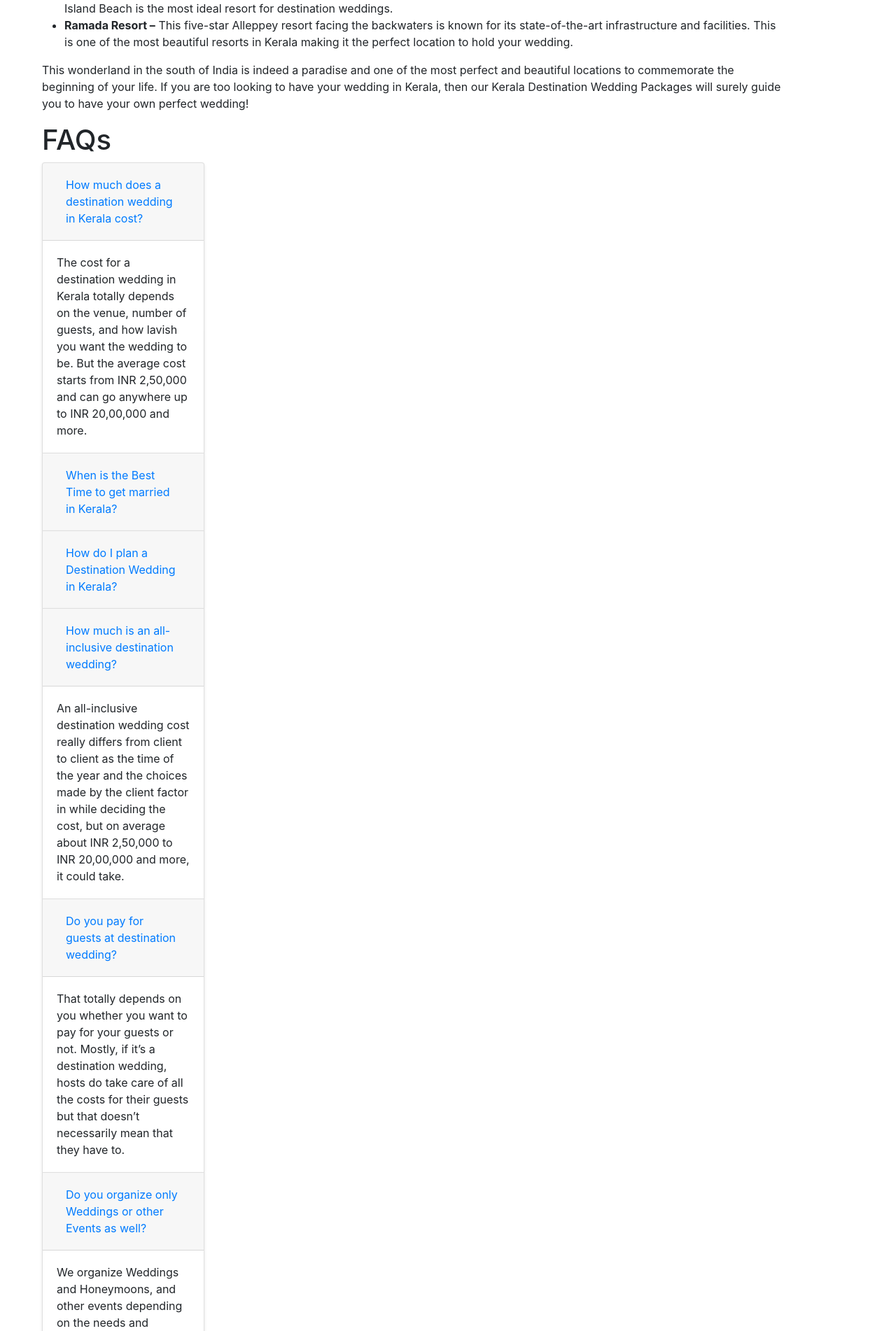
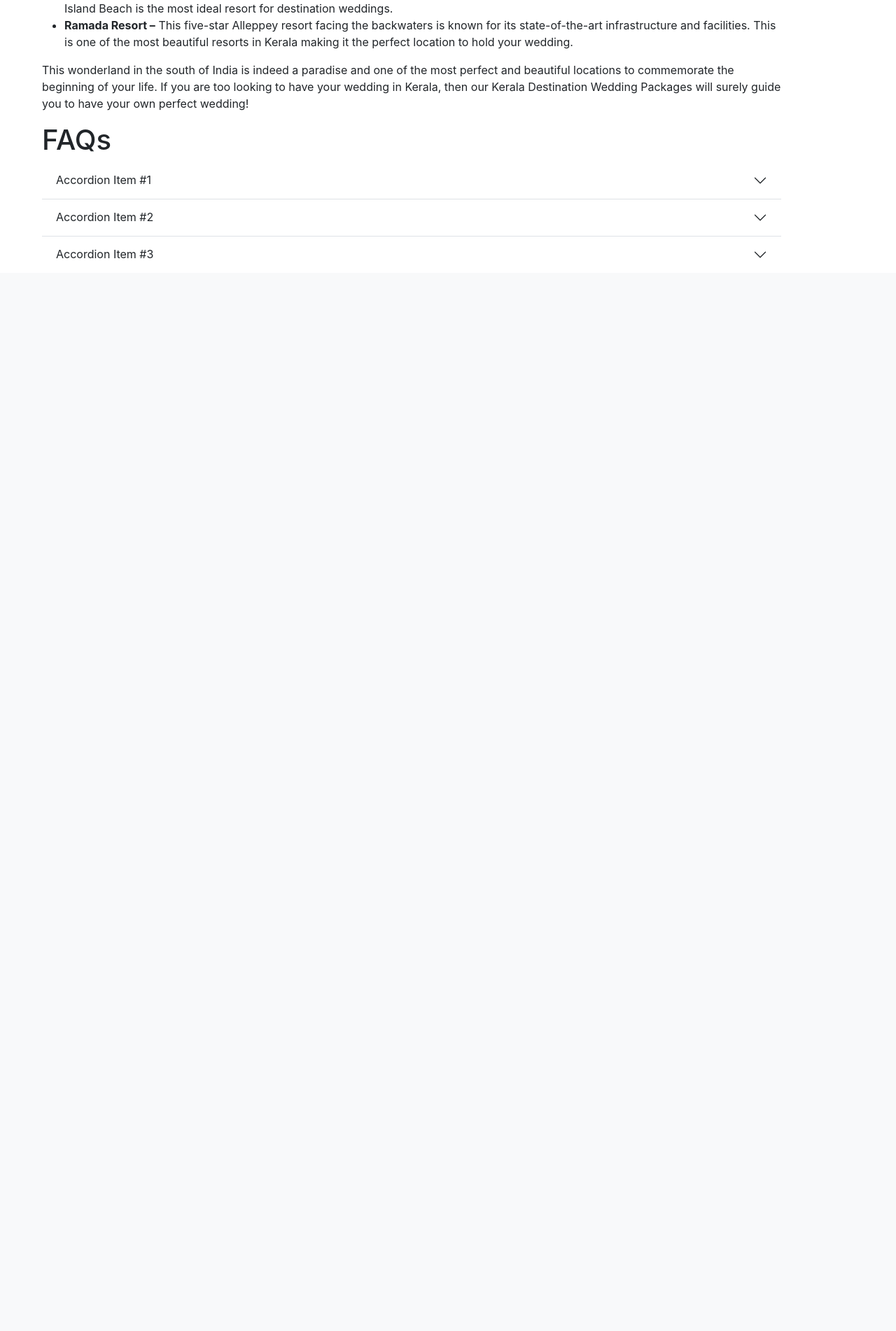
Before and after one commit to josevinoth/bvm_tours_travel_v1.0, a Django app: template tt_project/tt_app/templates/tt_html/wedding_kerala.html in a window 1280 px wide; the page is wider, and only the part inside the window is pictured. Shown: the part 1814-3716 px from the top of that part at 70% size. After the commit the page ends 2183 px from the top of that part, so only its background shows below. Run offline with Django 3.2, Linux system fonts and the light colour scheme; the template is opened without the code that fills it, so the values that code supplies are empty; some libraries are stand-ins or nearby versions.

Commit message:
commit-Jose (20-Aug-24) CSS and other files updated

```diff
--- a/tt_project/tt_app/static/all.css
+++ b/tt_project/tt_app/static/all.css
@@ -7,7 +7,6 @@ body {
     margin: 0;
     padding: 0;
 }
-
 
 .card_animation {
     width: 100%;
--- a/tt_project/tt_app/templates/tt_html/base.html
+++ b/tt_project/tt_app/templates/tt_html/base.html
@@ -7,7 +7,8 @@
     <link href="https://cdnjs.cloudflare.com/ajax/libs/font-awesome/5.15.4/css/all.min.css" rel="stylesheet">
     <!-- Bootstrap CSS -->
     <!--    <link rel="stylesheet" href="https://cdn.jsdelivr.net/npm/bootstrap@4.6.0/dist/css/bootstrap.min.css" integrity="sha384-B0vP5xmATw1+K9KRQjQERJvTumQW0nPEzvF6L/Z6nronJ3oUOFUFpCjEUQouq2+l" crossorigin="anonymous">-->
-    <link href="https://cdn.jsdelivr.net/npm/bootstrap@5.0.2/dist/css/bootstrap.min.css" rel="stylesheet" integrity="sha384-EVSTQN3/azprG1Anm3QDgpJLIm9Nao0Yz1ztcQTwFspd3yD65VohhpuuCOmLASjC" crossorigin="anonymous">
+    <!--    <link href="https://cdn.jsdelivr.net/npm/bootstrap@5.0.2/dist/css/bootstrap.min.css" rel="stylesheet" integrity="sha384-EVSTQN3/azprG1Anm3QDgpJLIm9Nao0Yz1ztcQTwFspd3yD65VohhpuuCOmLASjC" crossorigin="anonymous">-->
+    <link href="https://cdn.jsdelivr.net/npm/bootstrap@5.3.3/dist/css/bootstrap.min.css" rel="stylesheet" integrity="sha384-QWTKZyjpPEjISv5WaRU9OFeRpok6YctnYmDr5pNlyT2bRjXh0JMhjY6hW+ALEwIH" crossorigin="anonymous">
     <!-- jquery cdn -->
     <!--Datatable CSS-->
     <!--    <link rel="stylesheet" href="https://cdn.datatables.net/1.12.1/css/jquery.dataTables.min.css">-->
@@ -54,7 +55,7 @@
                     <li class="nav-item ">
                         <a class="nav-link" href="{% url 'home_page' %}"><i class="fas fa-home"></i> Home</a>
                     </li>
-                     <li class="nav-item dropdown">
+                    <li class="nav-item dropdown">
                         <a class="nav-link dropdown-toggle" href="#" id="navbarDropdown_company" role="button" data-toggle="dropdown" aria-haspopup="true" aria-expanded="false">
                             Company
                         </a>
@@ -123,13 +124,14 @@
 </div>
 
 
-    {% block content %}
+{% block content %}
 
-    {% endblock content %}
+{% endblock content %}
 </div>
 <!-- Option 1: Bootstrap Bundle with Popper -->
+<script src="https://cdn.jsdelivr.net/npm/bootstrap@5.3.3/dist/js/bootstrap.bundle.min.js" integrity="sha384-YvpcrYf0tY3lHB60NNkmXc5s9fDVZLESaAA55NDzOxhy9GkcIdslK1eN7N6jIeHz" crossorigin="anonymous"></script>
 <script src="https://code.jquery.com/jquery-3.5.1.slim.min.js" integrity="sha384-DfXdz2htPH0lsSSs5nCTpuj/zy4C+OGpamoFVy38MVBnE+IbbVYUew+OrCXaRkfj" crossorigin="anonymous"></script>
-<script src="https://cdn.jsdelivr.net/npm/bootstrap@4.6.0/dist/js/bootstrap.bundle.min.js" integrity="sha384-Piv4xVNRyMGpqkS2by6br4gNJ7DXjqk09RmUpJ8jgGtD7zP9yug3goQfGII0yAns" crossorigin="anonymous"></script>
+<!--<script src="https://cdn.jsdelivr.net/npm/bootstrap@4.6.0/dist/js/bootstrap.bundle.min.js" integrity="sha384-Piv4xVNRyMGpqkS2by6br4gNJ7DXjqk09RmUpJ8jgGtD7zP9yug3goQfGII0yAns" crossorigin="anonymous"></script>-->
 <script src="https://code.jquery.com/jquery-3.5.1.js"></script>
 <script src="https://cdn.datatables.net/1.11.3/js/jquery.dataTables.min.js"></script>
 <script src="https://cdn.datatables.net/1.11.3/js/dataTables.bootstrap4.min.js"></script>
--- a/tt_project/tt_app/templates/tt_html/wedding_goa.html
+++ b/tt_project/tt_app/templates/tt_html/wedding_goa.html
@@ -22,7 +22,6 @@
             border-radius: 4px;
         }
 
-
         .sidebar a.active {
             background-color: #FFD700;
             color: #fff;
@@ -42,7 +41,6 @@
                     <a href="{% url 'wedding_jaisalmer' %}">Jaisalmer</a>
                     <a href="#">Jodhpur</a>
                     <a href="{% url 'wedding_kerala' %}">Kerala</a>
-
                 </div>
                 <h1>Begin Your Lifelong Journey with Our Agra Destination Wedding Packages</h1>
                 <p>Home to ‘A Symbol of Love- Taj Mahal, Agra is considered to be one of the most romantic cities in the country, and rightly so. A place which in all its essence is what it is because of the passionate love of a King towards his deceased wife has now been a source of inspiration for lovers all around the globe. It only makes sense that the city enjoys couples wanting to get married in the place where true love was once witnessed. With we thoughtfully designed<b>Agra Destination Wedding </b>Packages, you can leave it all on us to make your wedding the most special.</p>
--- a/tt_project/tt_app/templates/tt_html/wedding_kerala.html
+++ b/tt_project/tt_app/templates/tt_html/wedding_kerala.html
@@ -41,7 +41,6 @@
                     <a href="{% url 'wedding_jaisalmer' %}">Jaisalmer</a>
                     <a href="#">Jodhpur</a>
                     <a href="{% url 'wedding_kerala' %}">Kerala</a>
-
                 </div>
                 <h1>Kerala Destination Wedding Packages: A Perfect Beginning</h1>
                 <p>A wedding is the most blissful affair of one’s life that everyone wishes to treasure. So, it’s only right that the most important event of your life deserves only the best, and nothing is better than being surrounded by people who love you and care about you, and are genuinely happy for you. So, why not whisk yourself away to this alternate reality with our Kerala Destination Wedding Packages that are surely going to hit all the right spots in your list.</p>
@@ -75,89 +74,37 @@
                     <li><b>Ramada Resort –</b> This five-star Alleppey resort facing the backwaters is known for its state-of-the-art infrastructure and facilities. This is one of the most beautiful resorts in Kerala making it the perfect location to hold your wedding.</li>
                 </ul>
                 <p>This wonderland in the south of India is indeed a paradise and one of the most perfect and beautiful locations to commemorate the beginning of your life. If you are too looking to have your wedding in Kerala, then our Kerala Destination Wedding Packages will surely guide you to have your own perfect wedding!</p>
+
                 <h1>FAQs</h1>
-                   <div class="accordion" id="accordionExample">
-               <div class="card">
-                  <div class="card-header" id="headingOne">
-                    <h2 class="mb-0">
-                     <button class="btn btn-link btn-block text-left" type="button" data-toggle="collapse" data-target="#collapseOne" aria-expanded="true" aria-controls="collapseOne">
-                      How much does a destination wedding in Kerala cost?
+                <div class="accordion accordion-flush" id="accordionFlushExample">
+                    <div class="accordion-item">
+                        <h2 class="accordion-header">
+                            <button class="accordion-button collapsed" type="button" data-bs-toggle="collapse" data-bs-target="#flush-collapseOne" aria-expanded="false" aria-controls="flush-collapseOne">
+                                Accordion Item #1
                             </button>
                         </h2>
-                     </div>
-                      <div id="collapseOne" class="collapse show" aria-labelledby="headingOne" data-parent="#accordionExample">
-                          <div class="card-body">
-                              The cost for a destination wedding in Kerala totally depends on the venue, number of guests, and how lavish you want the wedding to be. But the average cost starts from INR 2,50,000 and can go anywhere up to INR 20,00,000 and more.
+                        <div id="flush-collapseOne" class="accordion-collapse collapse" data-bs-parent="#accordionFlushExample">
+                            <div class="accordion-body">Placeholder content for this accordion, which is intended to demonstrate the <code>.accordion-flush</code> class. This is the first item's accordion body.</div>
                         </div>
                     </div>
-                         </div>
-                         <div class="card">
-                            <div class="card-header" id="headingTwo">
-                               <h2 class="mb-0">
-                                <button class="btn btn-link btn-block text-left collapsed" type="button" data-toggle="collapse" data-target="#collapseTwo" aria-expanded="false" aria-controls="collapseTwo">
-                                When is the Best Time to get married in Kerala?
+                    <div class="accordion-item">
+                        <h2 class="accordion-header">
+                            <button class="accordion-button collapsed" type="button" data-bs-toggle="collapse" data-bs-target="#flush-collapseTwo" aria-expanded="false" aria-controls="flush-collapseTwo">
+                                Accordion Item #2
                             </button>
                         </h2>
-                         </div>
-                         <div id="collapseTwo" class="collapse" aria-labelledby="headingTwo" data-parent="#accordionExample">
-                          <div class="card-body">
-                              Kerala is one such beautiful state that enjoys pleasant weather throughout the year making it the perfect destination for weddings. But, the most ideal time to get married in Kerala is between the months of October and March when the weather is pleasant enough for both outdoor and indoor weddings.
+                        <div id="flush-collapseTwo" class="accordion-collapse collapse" data-bs-parent="#accordionFlushExample">
+                            <div class="accordion-body">Placeholder content for this accordion, which is intended to demonstrate the <code>.accordion-flush</code> class. This is the second item's accordion body. Let's imagine this being filled with some actual content.</div>
                         </div>
                     </div>
-                         </div>
-                      <div class="card"><div class="card-header" id="headingThree">
-                       <h2 class="mb-0">
-                           <button class="btn btn-link btn-block text-left collapsed" type="button" data-toggle="collapse" data-target="#collapseThree" aria-expanded="false" aria-controls="collapseThree">
-                           How do I plan a Destination Wedding in Kerala?
+                    <div class="accordion-item">
+                        <h2 class="accordion-header">
+                            <button class="accordion-button collapsed" type="button" data-bs-toggle="collapse" data-bs-target="#flush-collapseThree" aria-expanded="false" aria-controls="flush-collapseThree">
+                                Accordion Item #3
                             </button>
                         </h2>
-                            </div>
-                     <div id="collapseThree" class="collapse" aria-labelledby="headingThree" data-parent="#accordionExample">
-                     <div class="card-body">
-                         The foremost thing is to decide the time of the year you plan to get married which could be anytime as Kerala has pleasant weather. Then, you can either hire a wedding planner to take care of all your needs and demands or you can choose to do it in your own way and style.
-                      </div>
-                      </div>
-                  </div>
-                                  <div class="card">
-                  <div class="card-header" id="headingOne1">
-                    <h2 class="mb-0">
-                     <button class="btn btn-link btn-block text-left" type="button" data-toggle="collapse" data-target="#collapseOne1" aria-expanded="true" aria-controls="collapseOne1">
-                      How much is an all-inclusive destination wedding?
-                      </button>
-                            </h2>
-                     </div>
-                      <div id="collapseOne1" class="collapse show" aria-labelledby="headingOne1" data-parent="#accordionExample">
-                          <div class="card-body">
-                              An all-inclusive destination wedding cost really differs from client to client as the time of the year and the choices made by the client factor in while deciding the cost, but on average about INR 2,50,000 to INR 20,00,000 and more, it could take.
-                          </div>
-                          </div>
-                         </div>
-                                   <div class="card">
-                  <div class="card-header" id="headingOne2">
-                    <h2 class="mb-0">
-                     <button class="btn btn-link btn-block text-left" type="button" data-toggle="collapse" data-target="#collapseOne2" aria-expanded="true" aria-controls="collapseOne2">
-                      Do you pay for guests at destination wedding?
-                      </button>
-                            </h2>
-                     </div>
-                      <div id="collapseOne2" class="collapse show" aria-labelledby="headingOne2" data-parent="#accordionExample">
-                          <div class="card-body">
-                              That totally depends on you whether you want to pay for your guests or not. Mostly, if it’s a destination wedding, hosts do take care of all the costs for their guests but that doesn’t necessarily mean that they have to.
-                        </div>
-                          </div>
-                         </div>
-                        <div class="card">
-                  <div class="card-header" id="headingOne3">
-                    <h2 class="mb-0">
-                     <button class="btn btn-link btn-block text-left" type="button" data-toggle="collapse" data-target="#collapseOne3" aria-expanded="true" aria-controls="collapseOne3">
-                      Do you organize only Weddings or other Events as well?
-                      </button>
-                            </h2>
-                     </div>
-                      <div id="collapseOne3" class="collapse show" aria-labelledby="headingOne3" data-parent="#accordionExample">
-                          <div class="card-body">
-                              We organize Weddings and Honeymoons, and other events depending on the needs and circumstances.
-                         </div>
+                        <div id="flush-collapseThree" class="accordion-collapse collapse" data-bs-parent="#accordionFlushExample">
+                            <div class="accordion-body">Placeholder content for this accordion, which is intended to demonstrate the <code>.accordion-flush</code> class. This is the third item's accordion body. Nothing more exciting happening here in terms of content, but just filling up the space to make it look, at least at first glance, a bit more representative of how this would look in a real-world application.</div>
                         </div>
                     </div>
                 </div>
```
Lines whose indentation alone changed are shown as unchanged.
